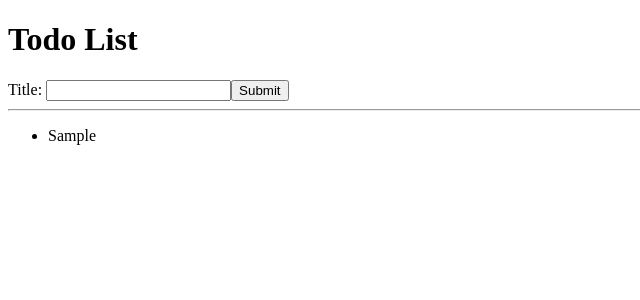
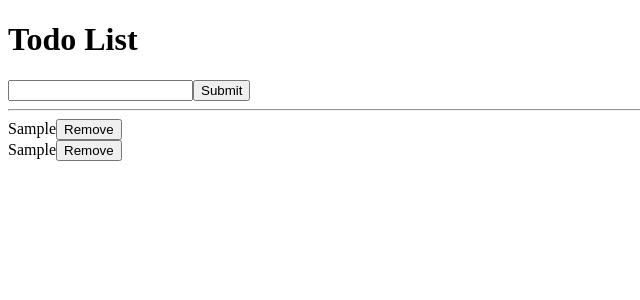
Before and after one commit to mikelikecoding/react-todo2, a React (Create React App) app: page / in a window 1280 px wide. Both pictures are taken after typing "Sample" into the empty fields and a click on the button "Submit". Shown: the top 300 px of the page, without its empty margins (0-640 px from the left). Built offline with nearby package versions, Linux system fonts and the light colour scheme.

Commit message:
Pushing up lesson 1.6

```diff
--- a/src/AddTodoForm.js
+++ b/src/AddTodoForm.js
@@ -1,16 +1,16 @@
-import React from 'react';
+// import React from 'react';
 // import * as reactDom from 'react-dom'
-import { useState } from "react";
+// import { useState } from "react";
 
+import React, { useState } from "react";
+import InputWithLabel from "./InputWithLabel";
 
-function AddTodoForm ({onAddTodo}) {
+const AddTodoForm = ({onAddTodo}) => {
+  const [todoTitle, setTodoTitle] = useState("");
 
-const [todoTitle, setTodoTitle] = useState('');
-
-const handleTitleChange = (event) => {
-     const newTodoTitle = event.target.value
-     setTodoTitle(newTodoTitle)
-}
+  const handleTitleChange = (e) => {
+    setTodoTitle(e.target.value);
+  };
 
   const handleAddTodo = (event) => {
       event.preventDefault();
@@ -22,22 +22,51 @@ const handleTitleChange = (event) => {
          }
 
   return (
-    <div>
      <form onSubmit={handleAddTodo} >
+      <InputWithLabel
+        label="Title" // Pass the label prop here with the value "Title"
+        value={todoTitle}
+        onChange={handleTitleChange}
 
-      <label htmlFor="todoTitle">Title: </label>
-      <input id='todoTitle' value={todoTitle} type="text" name='title' onChange={handleTitleChange} />
+      />
      <button type='submit'>Submit</button>
+      {/* Other form elements or actions */}
+    </form>
+  );
+};
+// function AddTodoForm ({onAddTodo}) {
 
-      {/* <span>{todoTitle}</span> */}
+// const [todoTitle, setTodoTitle] = useState('');
 
-    </form>
+// const handleTitleChange = (event) => {
+//      const newTodoTitle = event.target.value
+//      setTodoTitle(newTodoTitle)
+// }
 
-    </div>
+//  const handleAddTodo = (event) => {
+//  event.preventDefault();
+//  //if todoTile === '' I don't want it to return anything
+//  if(todoTitle.trim().length === 0) return
+//       //   let onAddTodo;
+//   onAddTodo({title: todoTitle, id: Date.now()}) // won't work without the props
+//         setTodoTitle('')
+//     }
 
-   )
-}
+//    return (
+//     <div>
+//     <form onSubmit={handleAddTodo} >
 
+//       {/* <label htmlFor="todoTitle">Title: </label>
+//       <input id='todoTitle' value={todoTitle} type="text" name='title' onChange={handleTitleChange} /> */}
+//       <button type='submit'>Submit</button>
 
+//       {/* <span>{todoTitle}</span> */}
+
+//     </form>
+
+//     </div>
+
+//    )
+// }
 
 export default AddTodoForm;
--- a/src/App.js
+++ b/src/App.js
@@ -18,8 +18,17 @@ const useSemiPersistentState = () => {
   return [todoList, setTodoList];
 };
 
+
+
 function App() {
   const [todoList, setTodoList] = useSemiPersistentState();
+  console.log(todoList, todoList.title)
+
+  const removeTodo = (idToRemove) => {
+    const updatedTodoList = todoList.filter(item => item.id !== idToRemove);
+    setTodoList(updatedTodoList);
+  };
+
 
   const addTodo = (newTodo) => {
     setTodoList([...todoList, newTodo]);
@@ -32,7 +41,7 @@ function App() {
       <AddTodoForm onAddTodo={addTodo} />
 
       <hr />
-
+      <TodoList todoList={todoList} onRemoveTodo={removeTodo} />
       <TodoList todoList={todoList} />
     </>
   );
--- /dev/null
+++ b/src/InputWithLabel.js
@@ -0,0 +1,18 @@
+import React from "react";
+
+const InputWithLabel = ({ children, value, onChange }) => {
+  return (
+    <>
+      <label htmlFor="todoInput">{children}</label>
+      <input
+        id="todoInput"
+        type="text"
+        value={value}
+        onChange={onChange}
+        autoFocus // Adding autoFocus prop here
+      />
+    </>
+  );
+};
+
+export default InputWithLabel;
--- a/src/TodoList.js
+++ b/src/TodoList.js
@@ -9,17 +9,31 @@ import TodoListItem from "./TodoListItem";
 // The todo function
 ///////////////////////////////
 
-function TodoList({ todoList }) {
+function TodoList({ todoList, onRemoveTodo }) {
+  // return (
+  //   <ul>
+  //     {/*This map function will iterate through the array of object*/}
+
+  //     {/* {todoList.map((todo) =><TodoListItem key={todo.id}  title={todo.title}  /> )} */}
+  //     {todoList.map((todo) => (
+  //       <TodoListItem key={todo.id} item={todo} />
+  //     )
+  //     )}</ul>
+  // );
+
   return (
-    <ul>
-      {/*This map function will iterate through the array of object*/}
+    <div>
+      {todoList.map(item => (
+        <TodoListItem
+          key={item.id}
+          id={item.id}
+          title={item.title}
+          onRemoveTodo={onRemoveTodo}
+        />
+      ))}
+    </div>
+  );
 
-      {/* {todoList.map((todo) =><TodoListItem key={todo.id}  title={todo.title}  /> )} */}
-      {todoList.map((todo) => (
-        <TodoListItem key={todo.id} item={todo} />
-      ))}
-    </ul>
-  );
 }
 
 export default TodoList;
--- a/src/TodoListItem.js
+++ b/src/TodoListItem.js
@@ -1,7 +1,18 @@
 import React from "react";
 
-const TodoListItem = ({ item }) => {
-  return <li>{item.title}</li>;
+const TodoListItem = ({ id, title, onRemoveTodo }) => {
+  const handleRemoveClick = () => {
+    onRemoveTodo(id);
+  };
+
+  return (
+    <div>
+      <span>{title}</span>
+      <button type="button" onClick={handleRemoveClick}>
+        Remove
+      </button>
+    </div>
+  );
 };
 
 export default TodoListItem;
```
Lines whose indentation alone changed are shown as unchanged.
